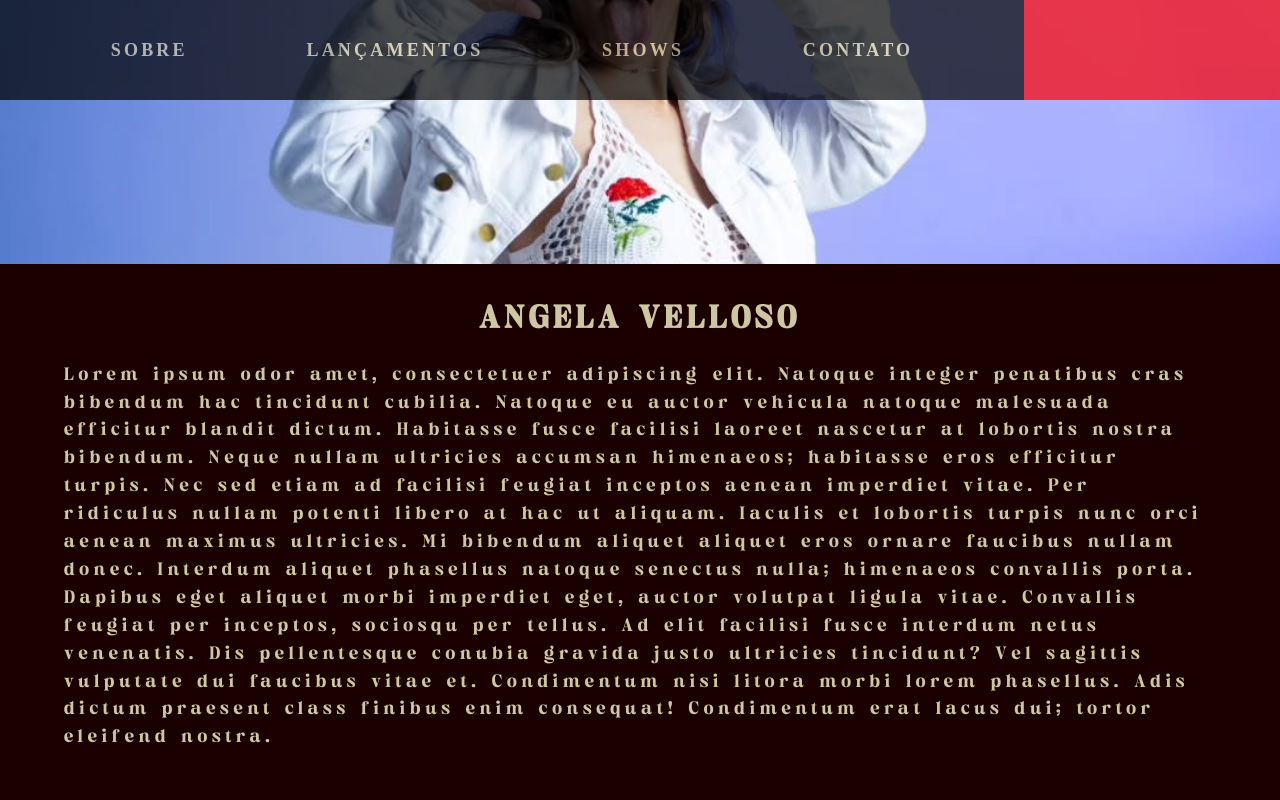
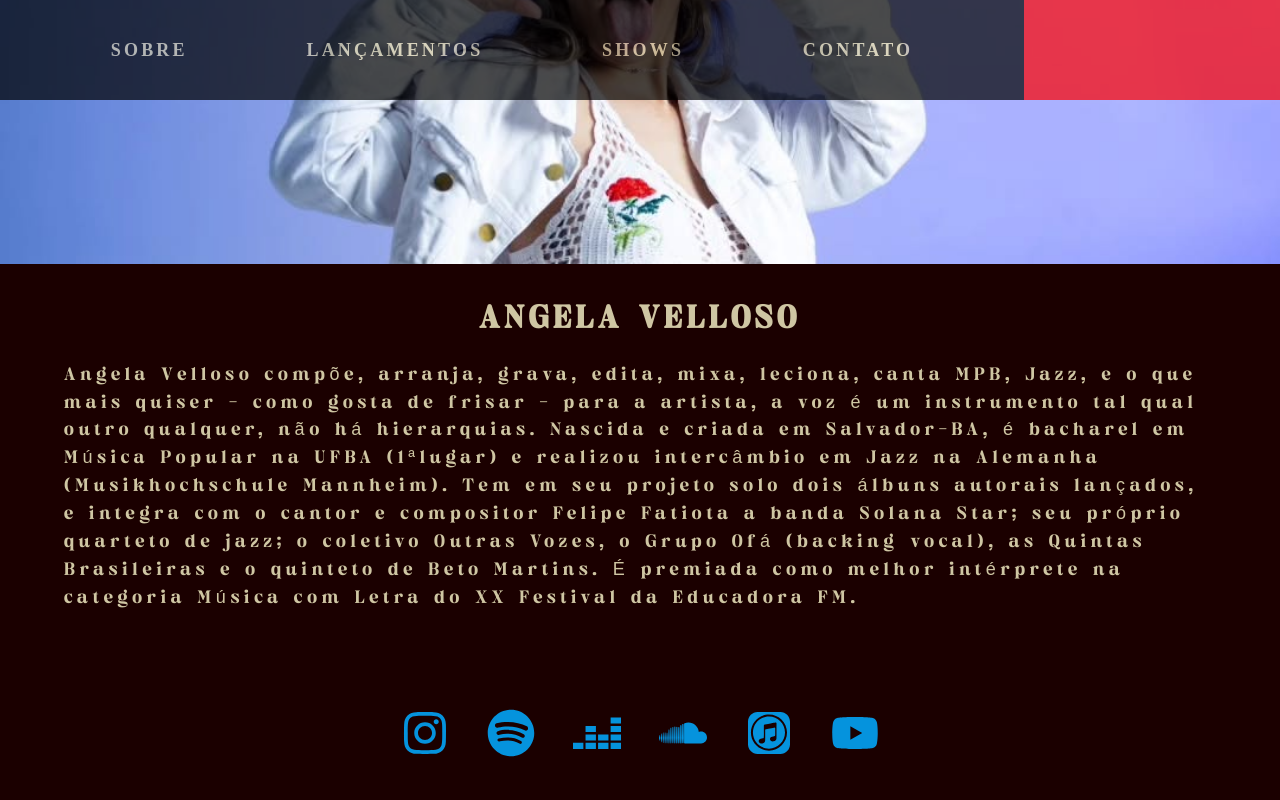
Before and after one commit to Zipudhe/angela_velloso_site, a Next.js app: page / in a window 1280 px wide. Shown: the top 800 px of the page. Built offline with nearby package versions, Linux system fonts and the light colour scheme; no server answers.

Commit message:
feature: about section text

```diff
--- a/src/components/AboutSection/AboutSection.tsx
+++ b/src/components/AboutSection/AboutSection.tsx
@@ -5,15 +5,13 @@ import React, { FC } from 'react';
 import { TypographParagraph } from '../Typograph'
 import { Section } from '../Section/Section'
 
-const mockedText = `
-Lorem ipsum odor amet, consectetuer adipiscing elit. Natoque integer penatibus cras bibendum hac tincidunt cubilia. Natoque eu auctor vehicula natoque malesuada efficitur blandit dictum. Habitasse fusce facilisi laoreet nascetur at lobortis nostra bibendum. Neque nullam ultricies accumsan himenaeos; habitasse eros efficitur turpis. Nec sed etiam ad facilisi feugiat inceptos aenean imperdiet vitae. Per ridiculus nullam potenti libero at hac ut aliquam. Iaculis et lobortis turpis nunc orci aenean maximus ultricies. Mi bibendum aliquet aliquet eros ornare faucibus nullam donec.
-
-Interdum aliquet phasellus natoque senectus nulla; himenaeos convallis porta. Dapibus eget aliquet morbi imperdiet eget, auctor volutpat ligula vitae. Convallis feugiat per inceptos, sociosqu per tellus. Ad elit facilisi fusce interdum netus venenatis. Dis pellentesque conubia gravida justo ultricies tincidunt? Vel sagittis vulputate dui faucibus vitae et. Condimentum nisi litora morbi lorem phasellus. Adis dictum praesent class finibus enim consequat! Condimentum erat lacus dui; tortor eleifend nostra.
+const aboutText = `
+Angela Velloso compõe, arranja, grava, edita, mixa, leciona, canta MPB, Jazz, e o que mais quiser - como gosta de frisar - para a artista, a voz é um instrumento tal qual outro qualquer, não há hierarquias. Nascida e criada em Salvador-BA, é bacharel em Música Popular na UFBA (1ªlugar) e realizou intercâmbio em Jazz na Alemanha (Musikhochschule Mannheim). Tem em seu projeto solo dois álbuns autorais lançados, e integra com o cantor e compositor Felipe Fatiota a banda Solana Star; seu próprio quarteto de jazz; o coletivo Outras Vozes, o Grupo Ofá (backing vocal), as Quintas Brasileiras e o quinteto de Beto Martins. É premiada como melhor intérprete na categoria Música com Letra do XX Festival da Educadora FM.
 `
 
 export const AboutSection: FC = () => {
 
   return <Section id="sobre" title="ANGELA VELLOSO">
-    <TypographParagraph as="p" > {mockedText} </TypographParagraph>
+    <TypographParagraph as="p" > {aboutText} </TypographParagraph>
   </Section>
 }
```
